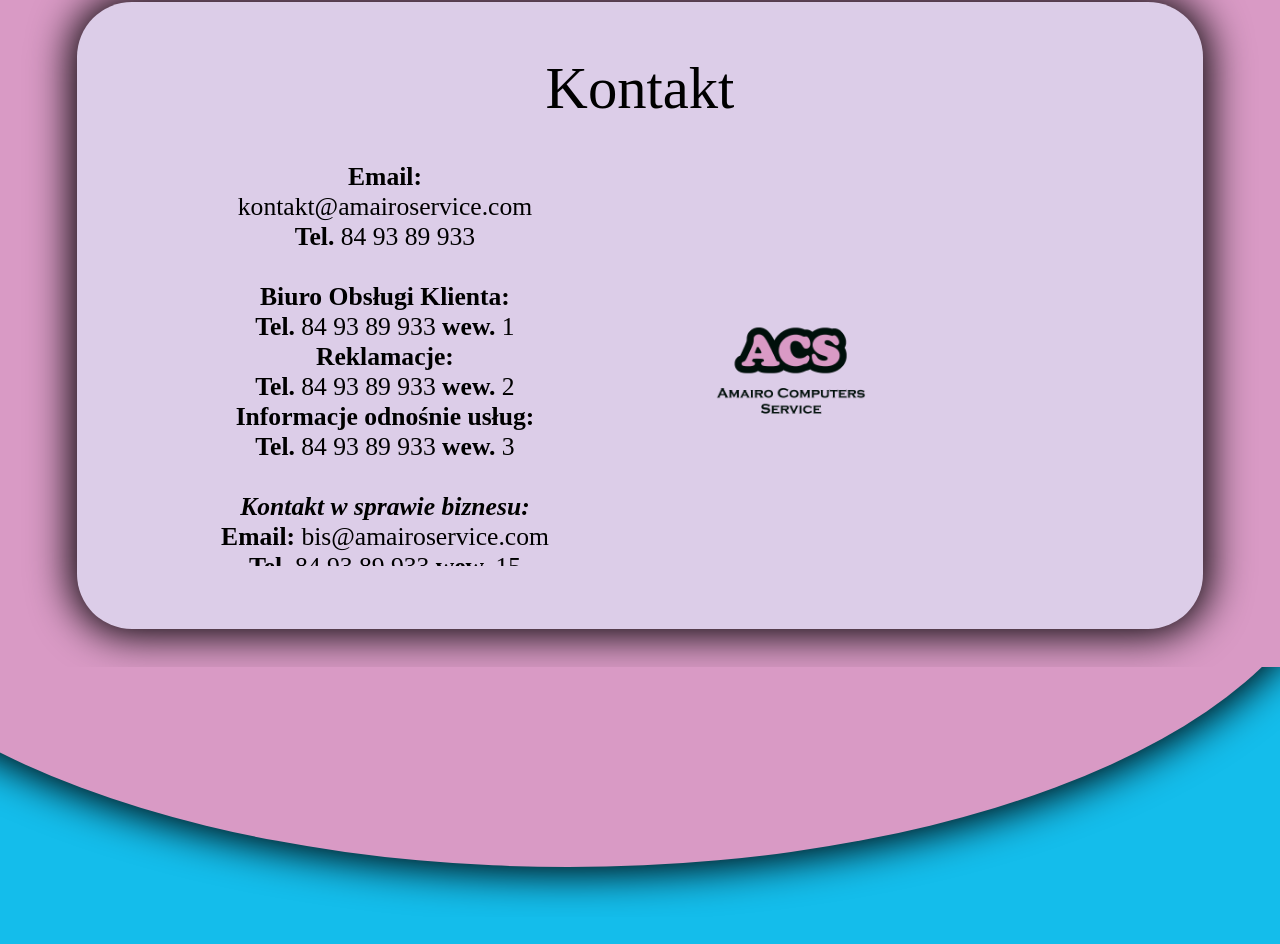
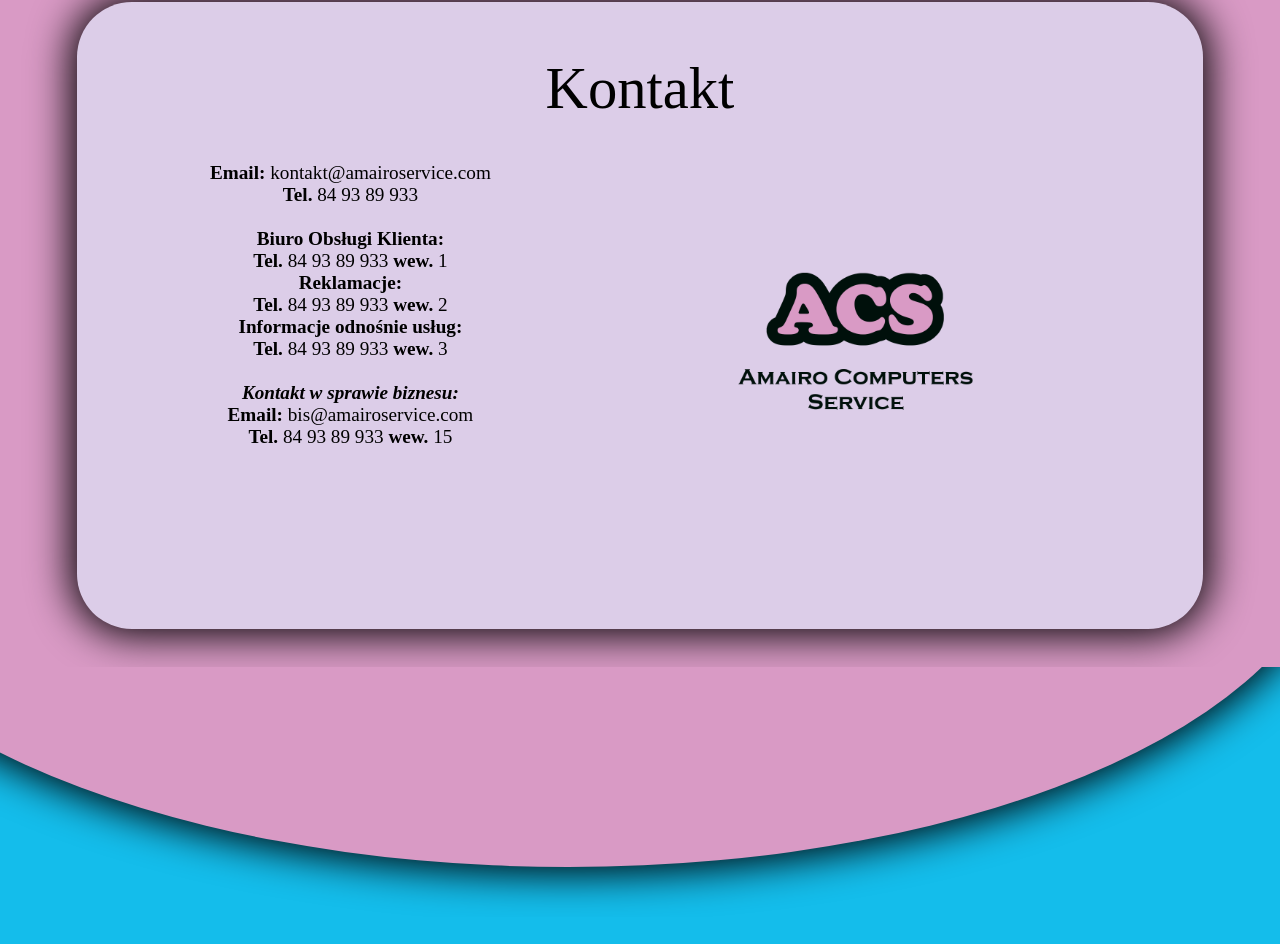
Before and after one commit to D4R3KGR4J3K/acs_website, a Vue app: page / in a window 1280 px wide. Shown: the part 3955-4899 px from the top of the page. Built offline with nearby package versions, Linux system fonts and the light colour scheme.

Commit message:
Update Logo for Contact

```diff
--- a/src/components/SegmentContact.vue
+++ b/src/components/SegmentContact.vue
@@ -77,7 +77,7 @@ export default defineComponent({});
 
     & > img {
       display: flex;
-      width: calc(70% - (40px * 2));
+      width: calc(100% - (40px * 2));
     }
   }
 
@@ -88,7 +88,7 @@ export default defineComponent({});
     height: calc(100% - (40px * 2));
 
     & > .styleText {
-      font-size: 2vw;
+      font-size: 1.5vw;
       text-align: center;
     }
   }
```
